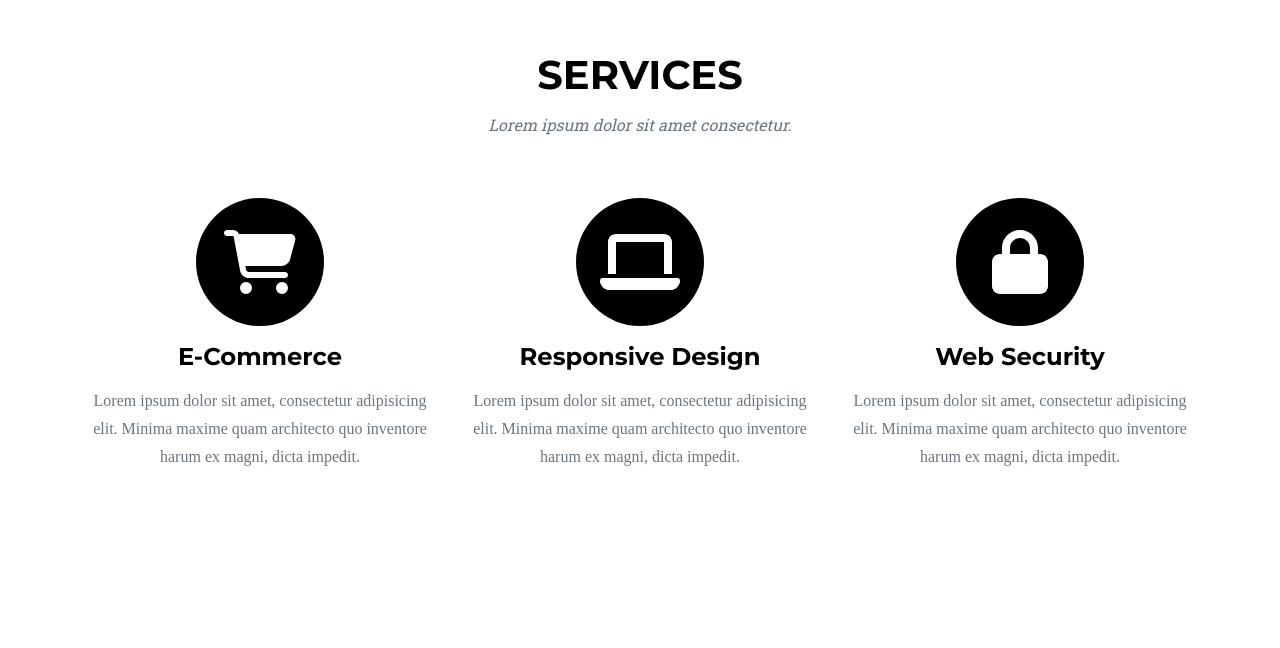
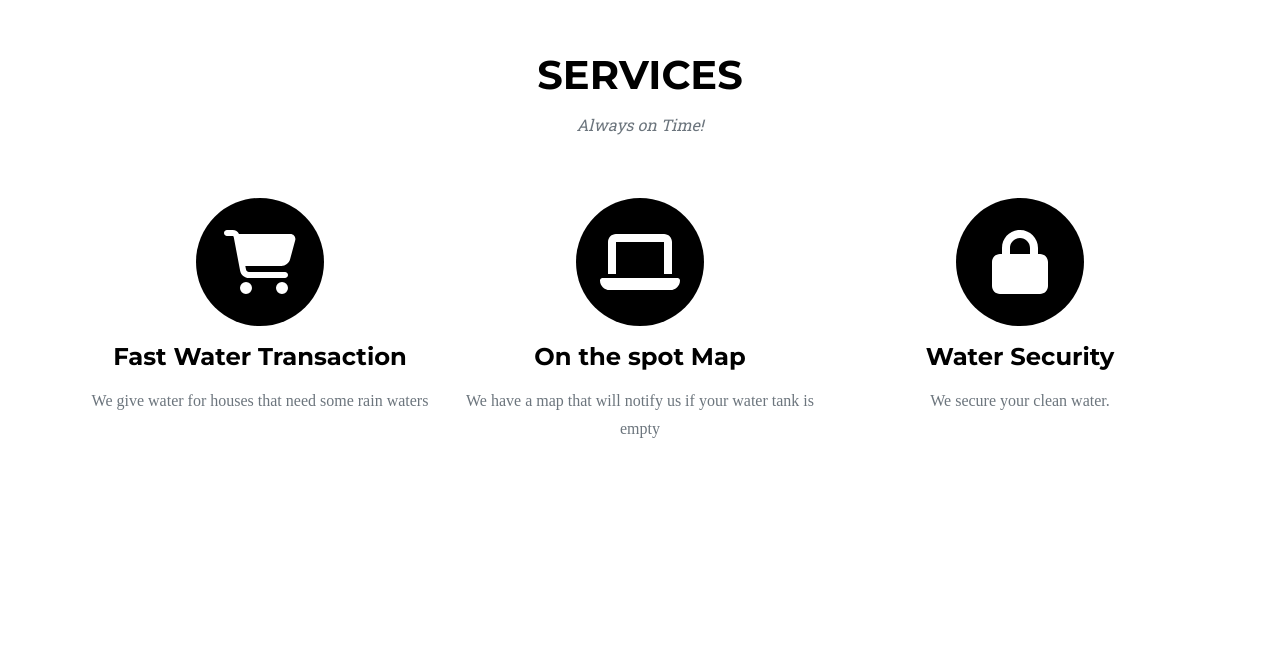
Before and after one commit to cedrin2205/wbootstrap, a plain HTML site: page startbootstrap-agency-gh-pages/index.html in a window 1280 px wide. Shown: the part 1672-2320 px from the top of the page. Drawn offline with nearby package versions, Linux system fonts and the light colour scheme.

Commit message:
modified:   startbootstrap-agency-gh-pages/index.html

```diff
--- a/startbootstrap-agency-gh-pages/index.html
+++ b/startbootstrap-agency-gh-pages/index.html
@@ -67,12 +67,8 @@
     <header class="masthead">
       <div class="container">
         <div class="masthead-subheading"></div>
-        <div class="masthead-heading text-uppercase">
-          Where Reliability meets Quality
-        </div>
-        <a class="btn btn-primary btn-xl text-uppercase" href="#services"
-          >Products</a
-        >
+        <div class="masthead-heading text-uppercase"> Your Reliable Source of Water, Always</div>
+        <a class="btn btn-primary btn-xl text-uppercase" href="#services">Products</a>
       </div>
     </header>
 
@@ -82,7 +78,7 @@
         <div class="text-center">
           <h2 class="section-heading text-uppercase">Products</h2>
           <h3 class="section-subheading text-muted">
-            Where management meets the price
+            Where Quality and Reliability meets the Price
           </h3>
         </div>
         <div class="row">
@@ -176,7 +172,7 @@
         <div class="text-center">
           <h2 class="section-heading text-uppercase">Services</h2>
           <h3 class="section-subheading text-muted">
-            Lorem ipsum dolor sit amet consectetur.
+            Always on Time!
           </h3>
         </div>
         <div class="row text-center">
@@ -185,11 +181,9 @@
               <i class="fas fa-circle fa-stack-2x text-primary"></i>
               <i class="fas fa-shopping-cart fa-stack-1x fa-inverse"></i>
             </span>
-            <h4 class="my-3">E-Commerce</h4>
+            <h4 class="my-3">Fast Water Transaction</h4>
             <p class="text-muted">
-              Lorem ipsum dolor sit amet, consectetur adipisicing elit. Minima
-              maxime quam architecto quo inventore harum ex magni, dicta
-              impedit.
+              We give water for houses that need some rain waters
             </p>
           </div>
           <div class="col-md-4">
@@ -197,11 +191,9 @@
               <i class="fas fa-circle fa-stack-2x text-primary"></i>
               <i class="fas fa-laptop fa-stack-1x fa-inverse"></i>
             </span>
-            <h4 class="my-3">Responsive Design</h4>
+            <h4 class="my-3">On the spot Map</h4>
             <p class="text-muted">
-              Lorem ipsum dolor sit amet, consectetur adipisicing elit. Minima
-              maxime quam architecto quo inventore harum ex magni, dicta
-              impedit.
+              We have a map that will notify us if your water tank is empty
             </p>
           </div>
           <div class="col-md-4">
@@ -209,11 +201,9 @@
               <i class="fas fa-circle fa-stack-2x text-primary"></i>
               <i class="fas fa-lock fa-stack-1x fa-inverse"></i>
             </span>
-            <h4 class="my-3">Web Security</h4>
+            <h4 class="my-3">Water Security</h4>
             <p class="text-muted">
-              Lorem ipsum dolor sit amet, consectetur adipisicing elit. Minima
-              maxime quam architecto quo inventore harum ex magni, dicta
-              impedit.
+              We secure your clean water.
             </p>
           </div>
         </div>
```
